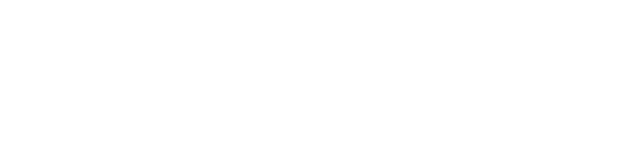
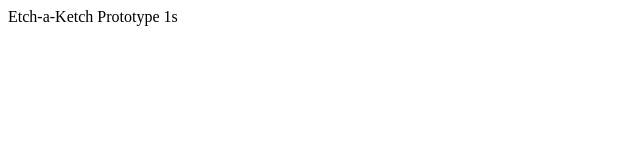
Before and after one commit to Latisdorsi/etch_odinproject, a plain HTML site: page index.html in a window 1280 px wide. Shown: the whole page, without its empty margins (0-640 px from the left). Drawn offline with Linux system fonts and the light colour scheme.

Commit message:
live reload successful

```diff
--- a/index.html
+++ b/index.html
@@ -3,5 +3,9 @@
 <head>
 </head>
 <body>
+
+	Etch-a-Ketch Prototype 1s
+
+
 </body>
 </html>
```
